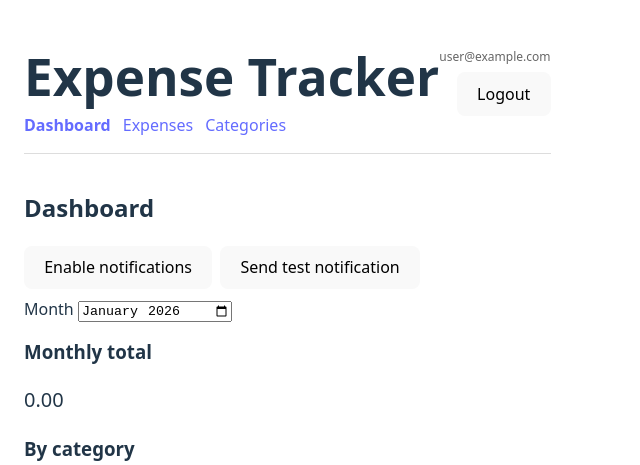
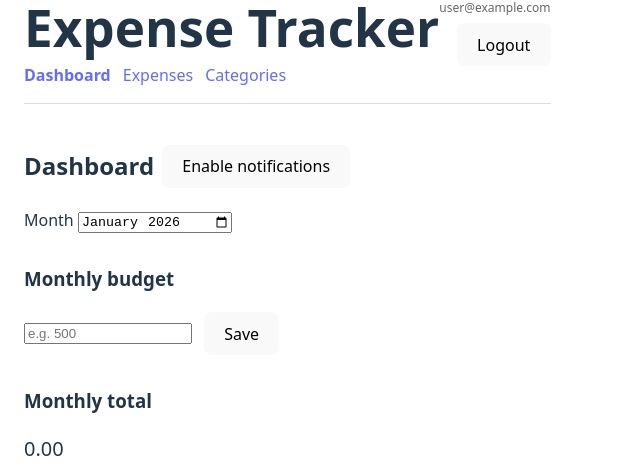
Before and after one commit to aleh02/Expense-Tracker, a React (Vite) app: page /app/dashboard in a window 1280 px wide. Shown: the part 115-580 px from the top of the page, without its empty margins (0-640 px from the left). Built offline with nearby package versions, Linux system fonts and the light colour scheme; no server answers; the database is empty; sample sign-in values are in the browser's storage.

Commit message:
feat:budget editing UX and push notification on expense add

```diff
--- /dev/null
+++ b/src/features/budget/budget.service.ts
@@ -0,0 +1,36 @@
+import { collection, doc, getDocs, query, setDoc, where, serverTimestamp } from "firebase/firestore";
+import { db } from "../../shared/firebase/firestore";
+
+const BUDGET_COL = 'budgets';
+
+export type BudgetDoc = {
+    id: string;
+    userId: string;
+    month: string;  //YYYY-MM
+    amount: number;
+}
+
+export async function getBudgetForMonth(userId: string, month: string): Promise<BudgetDoc | null> {
+    const q = query(
+        collection(db, BUDGET_COL),
+        where('userId', '==', userId),
+        where('month', '==', month),
+    );
+
+    const snap = await getDocs(q);
+    if (snap.empty) return null;
+
+    const d = snap.docs[0];
+    const data = d.data() as Omit<BudgetDoc, 'id'>;
+    return { id: d.id, ...data };
+}
+
+export async function upsertBudget(userId: string, month: string, amount: number): Promise<void> {
+    //deterministic doc id, ONE budget per user per month
+    const id = `${userId}_${month}`;
+    await setDoc(
+        doc(db, BUDGET_COL, id),
+        { userId, month, amount, updatedAt: serverTimestamp() },
+        { merge: true },
+    );
+}
--- a/src/features/dashboard/pages/DashboardPage.tsx
+++ b/src/features/dashboard/pages/DashboardPage.tsx
@@ -5,7 +5,8 @@ import { useAuth } from '../../auth/auth.context';
 import { listCategories } from '../../categories/categories.service';
 import { listExpensesInMonth } from '../../expenses/expenses.service';
 import { OfflineBanner } from '../../../shared/components/OfflineBanner';
-import { enablePushNotifications, sendBudgetAlert } from '../../notifications/push.service';
+import { enablePushNotifications } from '../../notifications/push.service';
+import { getBudgetForMonth, upsertBudget } from '../../budget/budget.service';
 
 type CategoryTotal = {
     categoryId: string,
@@ -22,11 +23,16 @@ export function DashboardPage() {
     const [loading, setLoading] = useState(true);
     const [error, setError] = useState<string | null>(null);
 
+    const [budgetInput, setBudgetInput] = useState('');
+    const [savedBudget, setSavedBudget] = useState<number | null>(null);
+    const [editingBudget, setEditingBugdet] = useState(false);
+
     const [pushBusy, setPushBusy] = useState(false);
     const [pushMsg, setPushMsg] = useState<string | null>(null)
 
+    //enable notifications button
     async function onEnablePush() {
-        if(!user) return;
+        if (!user) return;
         setPushBusy(true);
         setPushMsg(null);
         try {
@@ -40,8 +46,9 @@ export function DashboardPage() {
         }
     }
 
-    async function onTestPush() {
-        if(!user) return;
+    //push notification test button
+    /* async function onTestPush() {
+        if (!user) return;
         setPushBusy(true);
         setPushMsg(null);
         try {
@@ -57,7 +64,7 @@ export function DashboardPage() {
         } finally {
             setPushBusy(false);
         }
-    }
+    } */
 
     useEffect(() => {
         if (!user) return;
@@ -69,16 +76,27 @@ export function DashboardPage() {
                 setLoading(true);
                 setError(null);
 
-                //load categories once + month expenses (in parallel)
-                const [cats, exps] = await Promise.all([
+                //load ONCE categories, month expenses and budget (in parallel)
+                const [cats, exps, budget] = await Promise.all([
                     listCategories(user.uid),
                     listExpensesInMonth(user.uid, month),
+                    getBudgetForMonth(user.uid, month),
                 ]);
 
                 if (cancelled) return;
 
                 setCategories(cats);
                 setExpenses(exps);
+
+                if (budget) {
+                    setSavedBudget(budget.amount);
+                    setBudgetInput(String(budget.amount));
+                    setEditingBugdet(false);
+                } else {
+                    setSavedBudget(null);
+                    setBudgetInput('');
+                    setEditingBugdet(true);
+                }
             } catch (e: unknown) {
                 console.error(e);
                 if (!cancelled) setError('Failed to load dashboard data.');
@@ -109,7 +127,7 @@ export function DashboardPage() {
         }
 
         const result: CategoryTotal[] = [];
-        for(const [categoryId, total] of acc.entries()) {
+        for (const [categoryId, total] of acc.entries()) {
             result.push({
                 categoryId,
                 name: categoryMap.get(categoryId) ?? 'Unknown category',
@@ -121,23 +139,54 @@ export function DashboardPage() {
         return result;
     }, [expenses, categoryMap]);
 
+    function onStartEditBudget() {
+        setBudgetInput(savedBudget == null ? '' : String(savedBudget));
+        setEditingBugdet(true);
+    }
+
+    function onCancelEditBudget() {
+        setBudgetInput(savedBudget == null ? '' : String(savedBudget));
+        setEditingBugdet(false);
+    }
+
+    //handler to save budget
+    async function onSaveBudget() {
+        if (!user) return;
+
+        const value = Number(budgetInput);
+        if (!Number.isFinite(value) || value <= 0) {
+            setError('Budget must be a positive number.');
+            return;
+        }
+
+        setLoading(true);
+        setError(null);
+
+        try {
+            await upsertBudget(user.uid, month, value);
+            setSavedBudget(value);
+            setEditingBugdet(false);
+        } catch (e: unknown) {
+            console.error(e);
+            setError('Failed to save budget.');
+        } finally {
+            setLoading(false);
+        }
+    }
+
     return (
         <div>
-            <h2>Dashboard</h2>
-
-            <OfflineBanner />
-
-            <div style={{ marginTop: 12, display: 'flex', gap: 8 }}>
+            <div style={{ display: 'flex', gap: 8, alignItems: 'center', marginTop: 8 }}>
+                <h2>Dashboard</h2>
                 <button onClick={onEnablePush} disabled={pushBusy}>
                     {pushBusy ? 'Working...' : 'Enable notifications'}
                 </button>
-                <button onClick={onTestPush} disabled={pushBusy}>
-                    Send test notification
-                </button>
             </div>
+
             {pushMsg && <p style={{ color: '#666' }}>{pushMsg}</p>}
+            <OfflineBanner />
 
-            <div style={{ marginTop: 8 }}>
+            <div style={{ marginTop: 4 }}>
                 <label>
                     Month{' '}
                     <input
@@ -154,8 +203,50 @@ export function DashboardPage() {
 
             {!loading && !error && (
                 <>
-                    <h3 style={{ marginTop: 16 }}>Monthly total</h3>
-                    <p style={{ fontSize:20, marginTop: 6 }}>
+                    <h3 style={{ marginTop: 32 }}>Monthly budget</h3>
+
+                    {savedBudget == null && !editingBudget && (
+                        <p style={{ color: '#666' }}>No budget set for this month.</p>
+                    )}
+
+                    <div style={{ display: 'flex', gap: 12, alignItems: 'center', marginTop: 6 }}>
+                        {!editingBudget ? (
+                            <>
+                                <span>
+                                    {savedBudget == null ? (
+                                        <span style={{ color: '#666' }}>Not set</span>
+                                    ) : (
+                                        <p style={{ fontSize: 20, marginTop: 6 }}>{savedBudget.toFixed(2)}</p>
+                                    )}
+                                </span>
+
+                                <button onClick={onStartEditBudget} disabled={loading} style={{ marginBottom: 12 }}>
+                                    {savedBudget == null ? 'Set' : 'Edit'}
+                                </button>
+                            </>
+                        ) : (
+                            <>
+                                <input
+                                    placeholder="e.g. 500"
+                                    value={budgetInput}
+                                    onChange={(e) => setBudgetInput(e.target.value)}
+                                    disabled={loading}
+                                    style={{ width: 160 }}
+                                />
+                                <button onClick={onSaveBudget} disabled={loading}>
+                                    {loading ? 'Working...' : 'Save'}
+                                </button>
+                                {savedBudget != null && (
+                                    <button onClick={onCancelEditBudget} disabled={loading}>
+                                        Cancel
+                                    </button>
+                                )}
+                            </>
+                        )}
+                    </div>
+
+                    <h3 style={{ marginTop: 32 }}>Monthly total</h3>
+                    <p style={{ fontSize: 20, marginTop: 6 }}>
                         {totalMonth.toFixed(2)}
                     </p>
 
--- a/src/features/expenses/pages/ExpensesPage.tsx
+++ b/src/features/expenses/pages/ExpensesPage.tsx
@@ -4,6 +4,9 @@ import { useAuth } from '../../auth/auth.context';
 import { listCategories } from '../../categories/categories.service';
 import { createExpense, listExpenses, removeExpense } from '../expenses.service';
 import { OfflineBanner } from '../../../shared/components/OfflineBanner';
+import { getBudgetForMonth } from '../../budget/budget.service';
+import { listExpensesInMonth } from '../expenses.service';
+import { sendBudgetAlert } from '../../notifications/push.service';
 
 //Today's date as YYYY-MM-DD (local)
 function todayYmd(): string {
@@ -61,7 +64,7 @@ export function ExpensesPage() {
         };
     }, [user?.uid]);
 
-    //set default category whenn categories arrive
+    //set default category when categories arrive
     useEffect(() => {
         if (categoryId) return;
         if (categories.length === 0) return;
@@ -125,6 +128,27 @@ export function ExpensesPage() {
             setNote('');
 
             await reloadExpenses();
+
+            //budget check + push
+            const month = occurredAt.slice(0, 7); //YYYY-MM from expense date
+            const budget = await getBudgetForMonth(user.uid, month);
+
+            if (budget) {
+                const monthExpenses = await listExpensesInMonth(user.uid, month);
+                const total = monthExpenses.reduce((s, e) => s + e.amount, 0);
+
+                try {
+                    if (budget && total >= budget.amount) {
+                        await sendBudgetAlert(user.uid, {
+                            title: 'Budget alert',
+                            body: `You spent ${total.toFixed(2)} this month (budget: ${budget.amount.toFixed(2)}).`,
+                            url: '/app/dashboard',
+                        });
+                    }
+                } catch (e: unknown) {
+                    console.warn('Push not sent (likely not subscribed):', e);
+                }
+            }
         } catch (e: unknown) {
             console.error(e);
             setError('Failed to create expense.');
```
